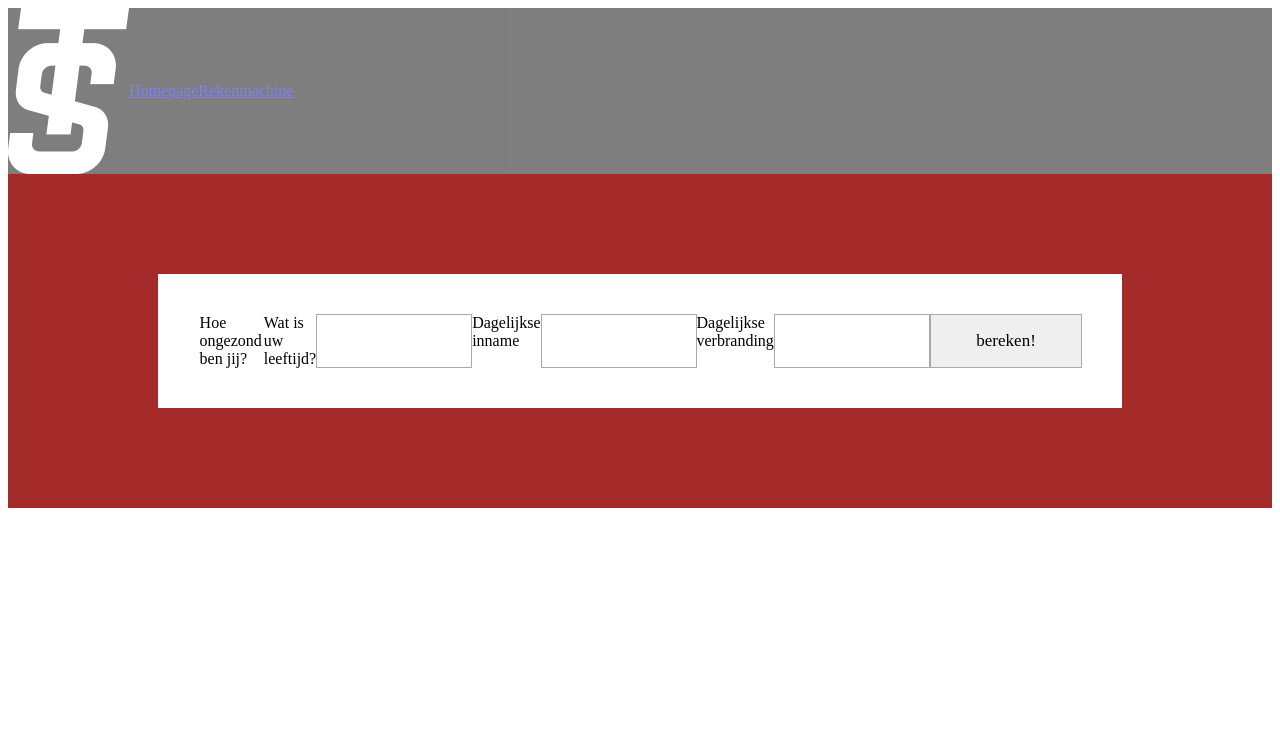
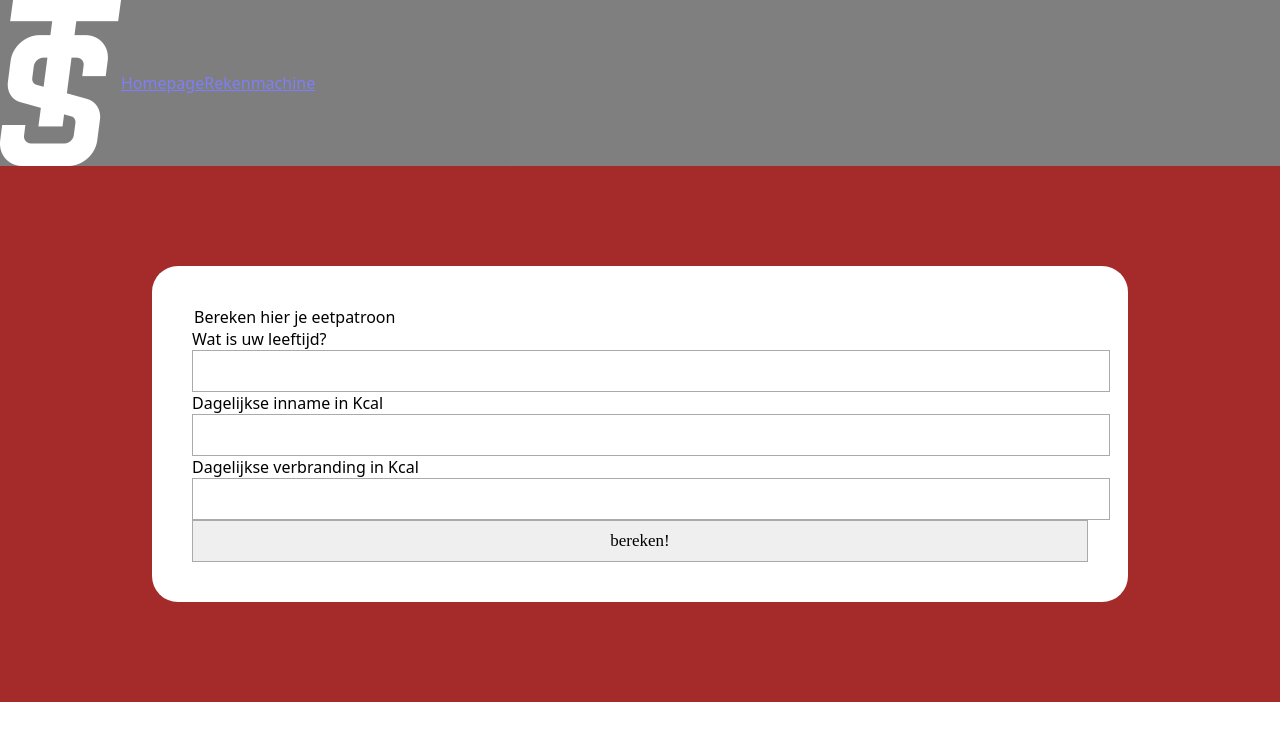
Before and after one commit to AsianHalation/Praktijk, a PHP site: page / in a window 1280 px wide. Shown: the top 741 px of the page. Run offline with PHP 8.4, Linux system fonts and the light colour scheme.

Commit message:
styling basic fix

```diff
--- a/Periode-1/TrainWorks/css/form.css
+++ b/Periode-1/TrainWorks/css/form.css
@@ -1,8 +1,3 @@
-.nav {
-    display: flex;
-
-}
-
 main {
     display: flex;
     align-items: center;
@@ -13,11 +8,13 @@ main {
 
 form {
     display: flex;
+    flex-direction: column;
     background-color: #ffffff;
     margin: 100px auto;
     padding: 40px;
     width: 70%;
     min-width: 300px;
+    border-radius: 26px;
 }
 
 input {
--- a/Periode-1/TrainWorks/css/nav.css
+++ b/Periode-1/TrainWorks/css/nav.css
@@ -1,3 +1,8 @@
+body {
+    margin: 0;
+    padding: 0;
+}
+
 .nav {
     display: flex;
     width: 100%;
--- a/Periode-1/TrainWorks/css/style.css
+++ b/Periode-1/TrainWorks/css/style.css
@@ -0,0 +1,3 @@
+body {
+    font-family: system-ui, -apple-system, BlinkMacSystemFont, 'Segoe UI', Roboto, Oxygen, Ubuntu, Cantarell, 'Open Sans', 'Helvetica Neue', sans-serif;
+}
--- /dev/null
+++ b/Periode-1/TrainWorks/functions.php
@@ -0,0 +1,9 @@
+<?php
+
+if (isset($_POST['count'])) {
+    $num1 = $_POST['num1'];
+    $num2 = $_POST['num2'];
+    $result = $num1-$num2;
+}
+
+?>
--- a/Periode-1/TrainWorks/index.php
+++ b/Periode-1/TrainWorks/index.php
@@ -1,10 +1,5 @@
 <?php
-    if (isset($_POST['count'])) {
-        $num1 = $_POST['num1'];
-        $num2 = $_POST['num2'];
-        $result = $num1-$num2;
-}
-
+        include "functions.php";
         include "nav.php";
     ?>
 
@@ -19,19 +14,17 @@
 </head>
 <body>
 
-
-
     <main>
         <form method="POST">
-            <legend>Hoe ongezond ben jij?</legend>
+            <legend>Bereken hier je eetpatroon</legend>
 
             <label for="leeftijd">Wat is uw leeftijd?</label>
             <input type="text" name="leeftijd">
 
-            <label for="num1">Dagelijkse inname</label>
+            <label for="num1">Dagelijkse inname in Kcal</label>
             <input type="text" class="num" name="num1">
 
-            <label for="num2">Dagelijkse verbranding</label>
+            <label for="num2">Dagelijkse verbranding in Kcal</label>
             <input type="text" class="num" name="num2">
 
             <input type="submit" name=count value="bereken!">
```
Also changed, not shown: Periode-1/TrainWorks/homepage.php (+5 -4 lines).
